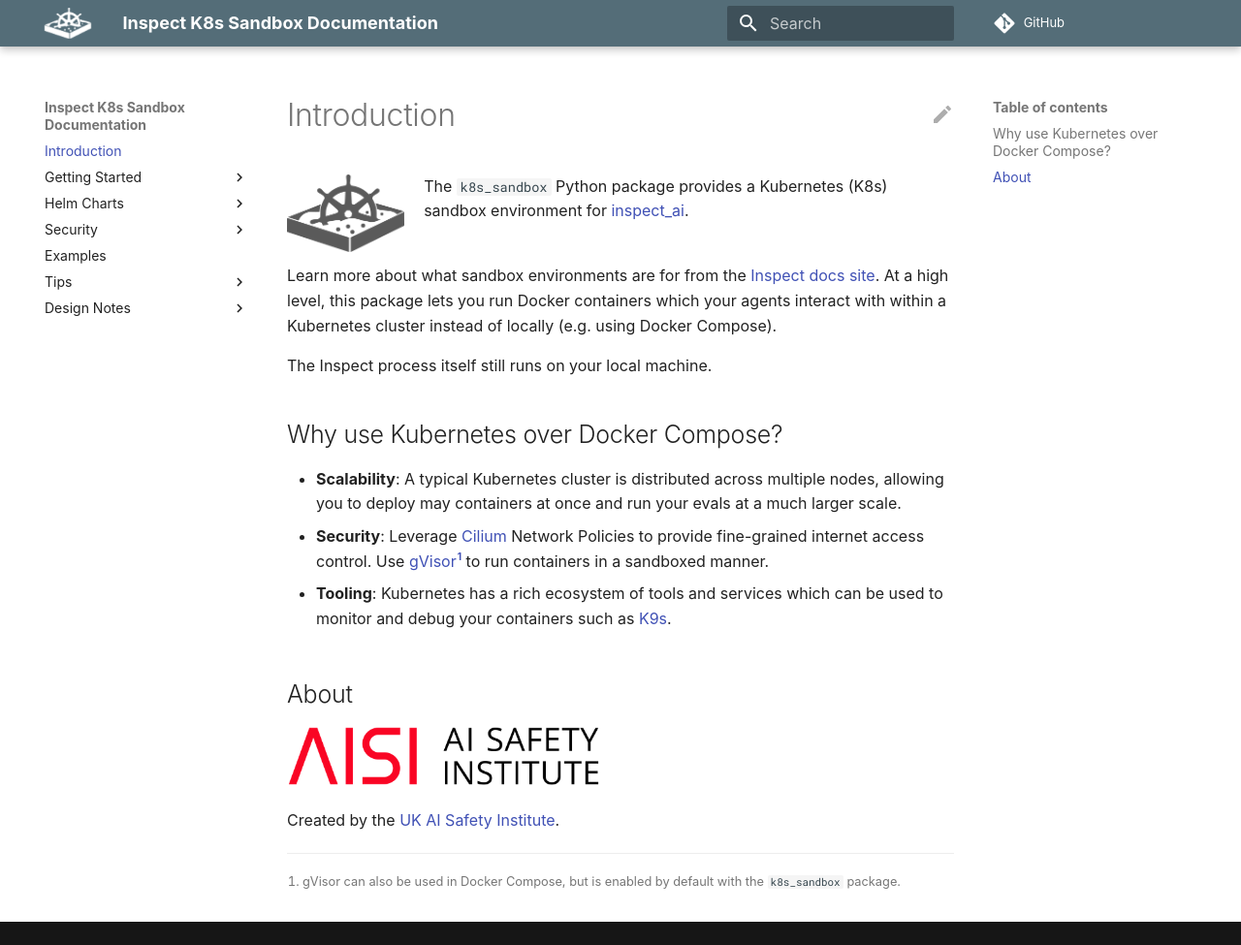
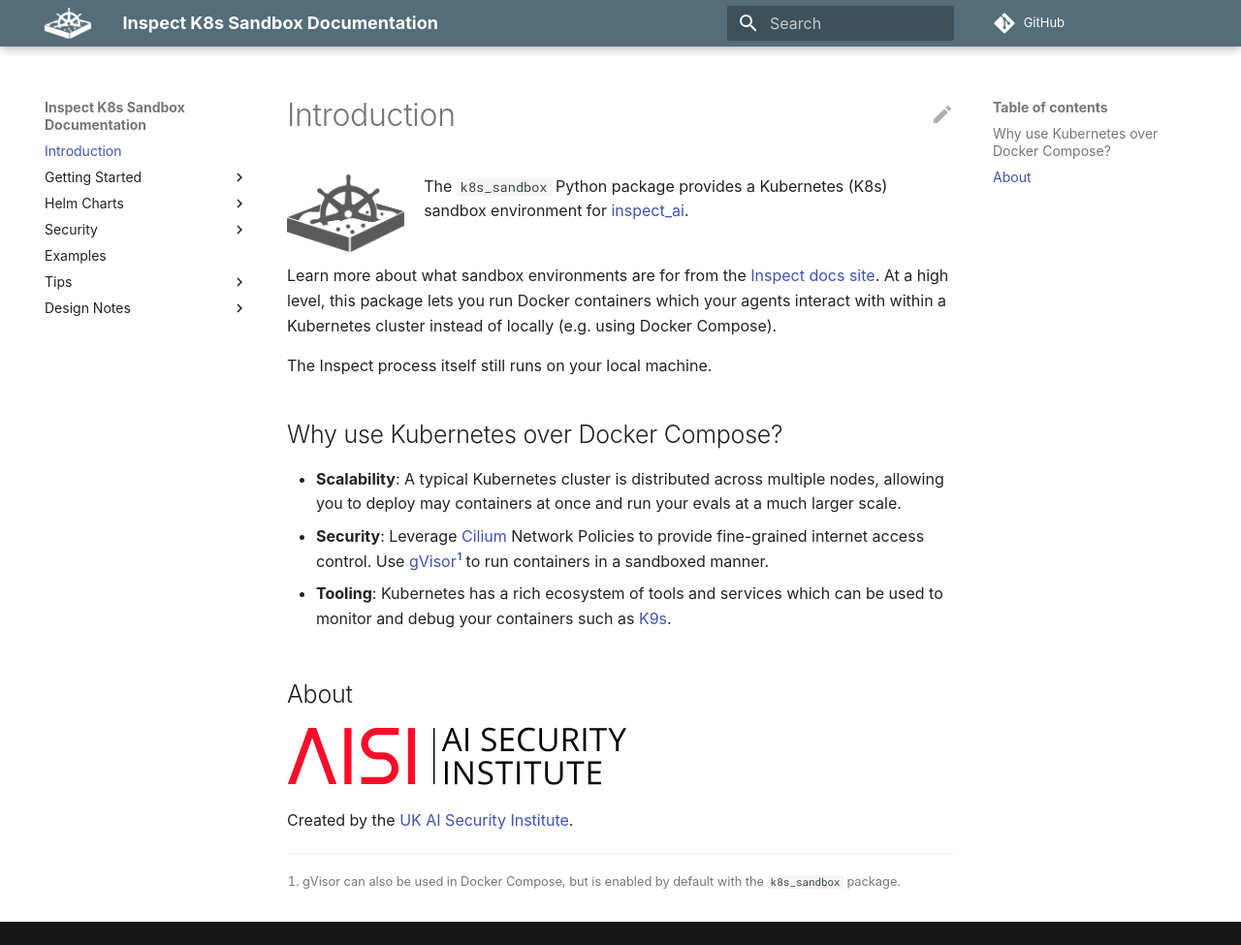
Before and after one commit to UKGovernmentBEIS/inspect_k8s_sandbox, an MkDocs documentation site: the page built from docs/docs/index.md, in a window 1280 px wide and 975 px high. Shown: the whole window at 97% size. Built offline with MkDocs 1.6.1 and Material for MkDocs 9.7.7, drawn with Linux system fonts in a browser that asks for light colours; some web fonts are replaced; comment, search, counter and statistics services are not loaded.

Commit message:
Update references to "AI Safety Institute" -> "AI Security Institute". Domain name changes to follow at a later date.

```diff
--- a/docs/docs/index.md
+++ b/docs/docs/index.md
@@ -27,9 +27,9 @@
 
 ## About
 
-[![AISI Logo](assets/aisi-logo.png){: style="height:60px;"}](https://www.aisi.gov.uk/)
+[![AISI Logo](assets/aisi-logo.svg){: style="height:60px;"}](https://www.aisi.gov.uk/)
 
-Created by the [UK AI Safety Institute](https://aisi.gov.uk/).
+Created by the [UK AI Security Institute](https://aisi.gov.uk/).
 
 [^1]: gVisor can also be used in Docker Compose, but is enabled by default with the
     `k8s_sandbox` package.
--- a/pyproject.toml
+++ b/pyproject.toml
@@ -2,7 +2,7 @@
 name = "inspect-k8s-sandbox"
 version = "0.1.0"
 description = "A Kubernetes Sandbox Environment for Inspect"
-authors = ["UK AI Safety Institute"]
+authors = ["UK AI Security Institute"]
 readme = "README.md"
 packages = [
   {include = "k8s_sandbox", from = "src"},
```
Also changed, not shown: README.md, docs/docs/assets/aisi-logo.png (deleted), docs/docs/assets/aisi-logo.svg (added), 1 other file.
